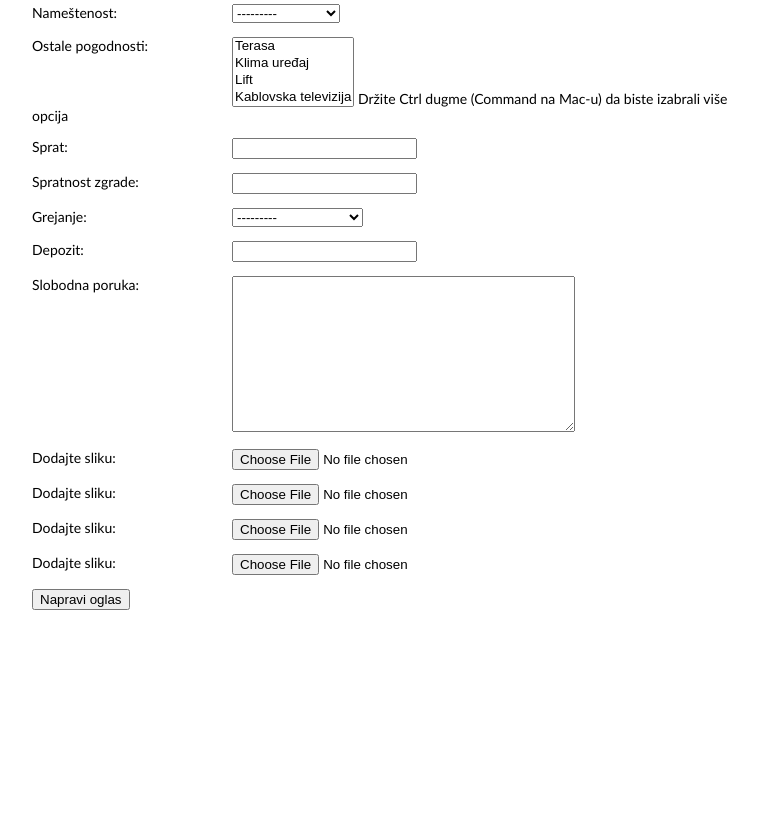
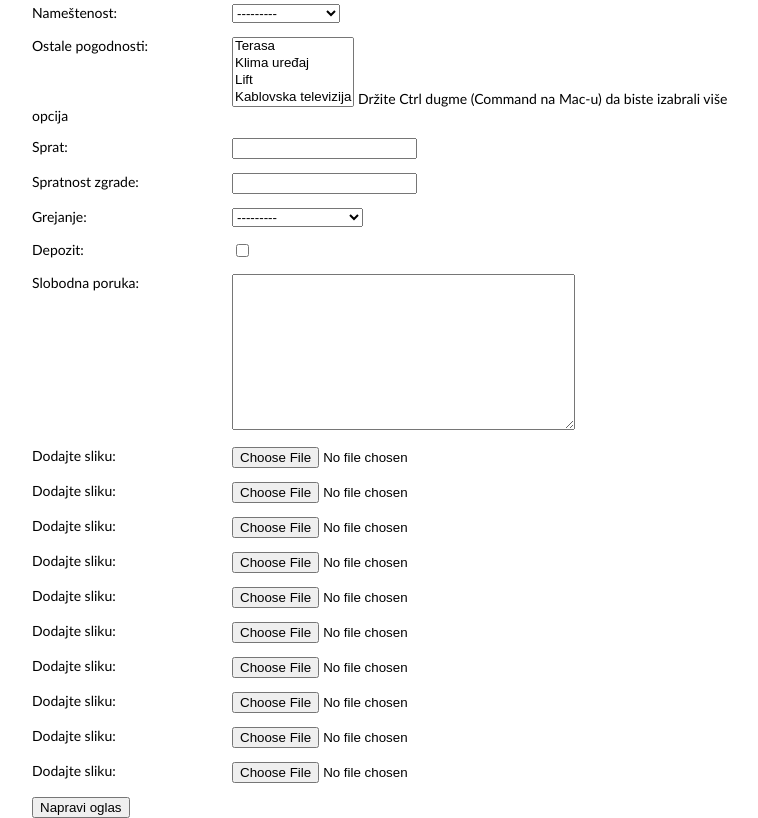
Before and after one commit to danijelap/global, a Django app: page /ad/ in a window 1280 px wide. Shown: the part 459-1277 px from the top of the page, without its empty margins (138-896 px from the left). Before the commit the page ends 1069 px from the top, so only its background shows below. Run offline with Django 3.2, Linux system fonts and the light colour scheme; a user stored in the database is signed in; data comes from the database, SQL or seed files in the repository; both versions use the stored data as it was after the commit; some libraries are stand-ins or nearby versions.

Commit message:
Various bug fixes

```diff
--- a/agencija/nekretnine/forms.py
+++ b/agencija/nekretnine/forms.py
@@ -133,6 +133,12 @@ class NewImagesForm(forms.Form):
 	image2 = forms.ImageField(required=False, label=_("Dodajte sliku"))
 	image3 = forms.ImageField(required=False, label=_("Dodajte sliku"))
 	image4 = forms.ImageField(required=False, label=_("Dodajte sliku"))
+	image5 = forms.ImageField(required=False, label=_("Dodajte sliku"))
+	image6 = forms.ImageField(required=False, label=_("Dodajte sliku"))
+	image7 = forms.ImageField(required=False, label=_("Dodajte sliku"))
+	image8 = forms.ImageField(required=False, label=_("Dodajte sliku"))
+	image9 = forms.ImageField(required=False, label=_("Dodajte sliku"))
+	image10 = forms.ImageField(required=False, label=_("Dodajte sliku"))
 
 	def get_images(self):
 		images = []
@@ -144,6 +150,18 @@ class NewImagesForm(forms.Form):
 		if image3: images.append(ObjectImage(image=image3))
 		image4 = self.cleaned_data.get("image4")
 		if image4: images.append(ObjectImage(image=image4))
+		image5 = self.cleaned_data.get("image5")
+		if image5: images.append(ObjectImage(image=image5))
+		image6 = self.cleaned_data.get("image6")
+		if image6: images.append(ObjectImage(image=image6))
+		image7 = self.cleaned_data.get("image7")
+		if image7: images.append(ObjectImage(image=image7))
+		image8 = self.cleaned_data.get("image8")
+		if image8: images.append(ObjectImage(image=image8))
+		image9 = self.cleaned_data.get("image9")
+		if image9: images.append(ObjectImage(image=image9))
+		image10 = self.cleaned_data.get("image10")
+		if image10: images.append(ObjectImage(image=image10))
 		return images
 
 class AdForm(forms.ModelForm):
--- a/agencija/nekretnine/models.py
+++ b/agencija/nekretnine/models.py
@@ -71,8 +71,8 @@ class Objekat(models.Model):
 	broj_soba = models.FloatField()
 	povrsina = models.IntegerField()
 	cena = models.IntegerField()
-	deposit = models.IntegerField()
-	construction_year = models.IntegerField()
+	deposit = models.BooleanField()
+	construction_year = models.IntegerField(blank=True)
 	free_message = models.TextField(blank=True)
 	namestenost = models.ForeignKey(Namestenost)
 	additional_features = models.ManyToManyField(AdditionalFeatures, blank=True)
--- a/agencija/nekretnine/templates/nekretnine/detalji.html
+++ b/agencija/nekretnine/templates/nekretnine/detalji.html
@@ -34,7 +34,7 @@
 		<span class="details_parameters">Cena:</span>
 		<span class="details_values">{{ stan.cena }} €</span>
 		<span class="details_parameters">Depozit:</span>
-		<span class="details_values">{{ stan.deposit }} €</span>
+		<span class="details_values">{% if stan.deposit %}da{% else %}ne{% endif %}</span>
 		<span class="details_parameters">Godina izgradnje:</span>
 		<span class="details_values">{{ stan.construction_year }}</span>
 		<span class="details_parameters">Grejanje:</span>
--- a/agencija/nekretnine/views.py
+++ b/agencija/nekretnine/views.py
@@ -30,7 +30,7 @@ filters = {
 }
 
 menu_items = [
-	{'text': 'početna strana', 'id': 'home_page', 'href': '/objekti/'},
+	{'text': 'početna strana', 'id': 'home_page', 'href': '/'},
 	{'text': 'lični podaci', 'id': 'personal_info', 'href': '/personal_info/'},
 	{'text': 'promena lozinke', 'id': 'change_pass', 'href': '/change_pass/'},
 	{'text': 'moji oglasi', 'id': 'ads', 'href': '/ads/'},
```
Also changed, not shown: agencija/db.sqlite3, agencija/nekretnine/migrations/0027_auto_20150801_2006.py (added).
